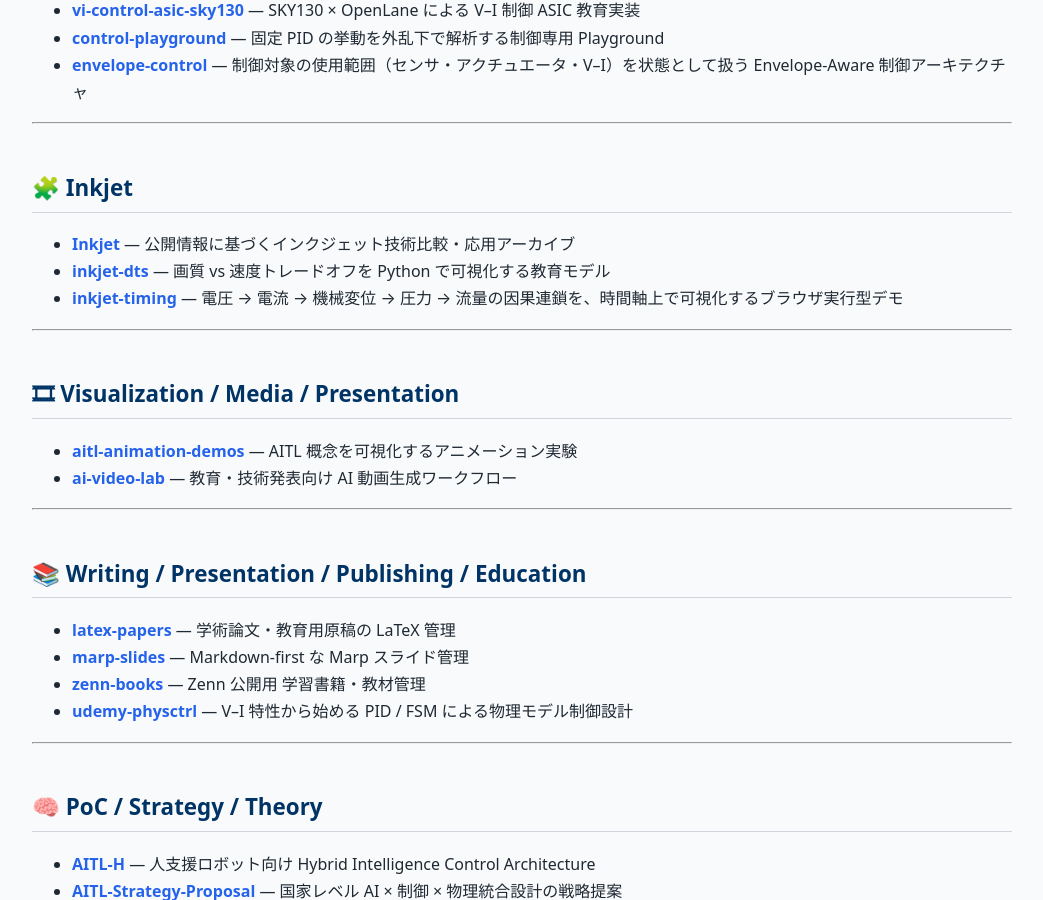
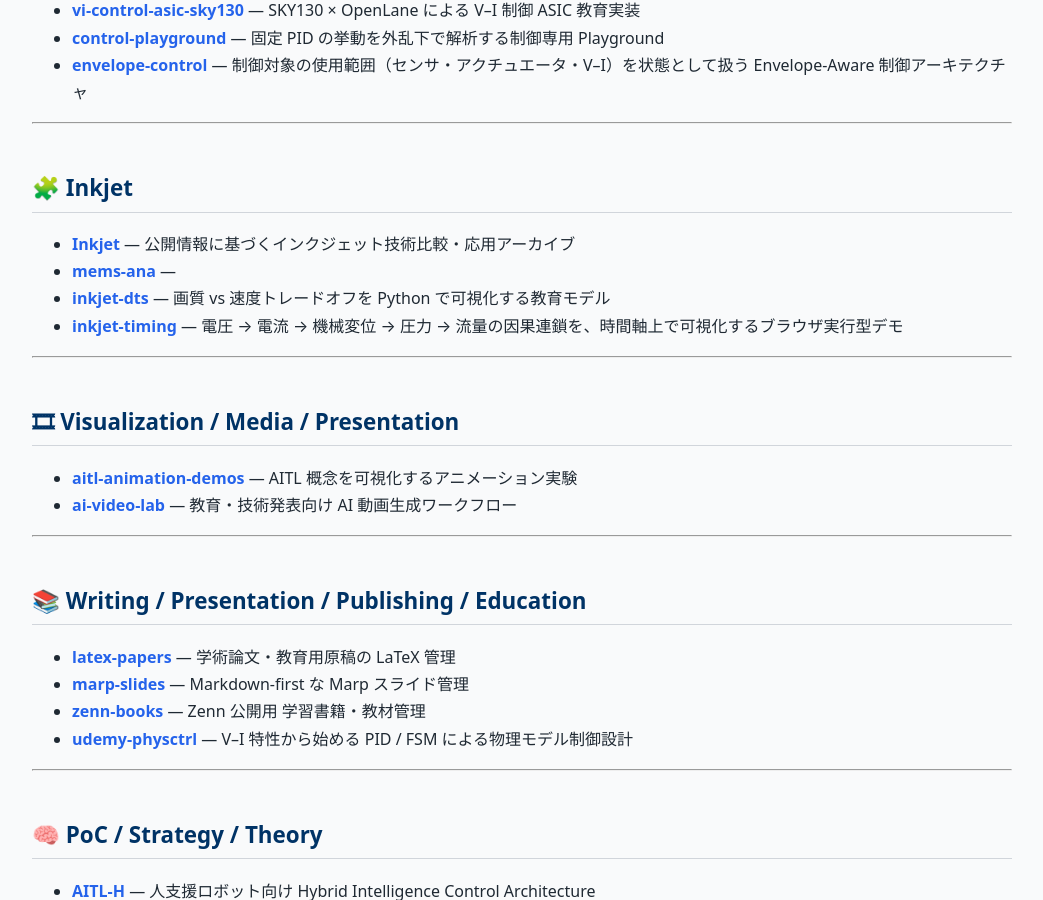
Before and after one commit to Samizo-AITL/Samizo-AITL.github.io, a Jekyll site: the page built from repo-index.md, in a window 1280 px wide and 900 px high, scrolled down 842 px. Shown: the whole window, without its empty margins (118-1161 px from the left). Built offline with Jekyll 4.4.1, drawn with Linux system fonts in a browser that asks for light colours.

Commit message:
Update repo-index.md

```diff
--- a/repo-index.md
+++ b/repo-index.md
@@ -41,6 +41,7 @@
 ## 🧩 Inkjet
 
 - **[Inkjet](https://github.com/Samizo-AITL/Inkjet)** — 公開情報に基づくインクジェット技術比較・応用アーカイブ
+- **[mems-ana](https://github.com/Samizo-AITL/mems-ana)** —
 - **[inkjet-dts](https://github.com/Samizo-AITL/inkjet-dts)** — 画質 vs 速度トレードオフを Python で可視化する教育モデル
 - **[inkjet-timing](https://github.com/Samizo-AITL/inkjet-timing)** — 電圧 → 電流 → 機械変位 → 圧力 → 流量の因果連鎖を、時間軸上で可視化するブラウザ実行型デモ
 
```
